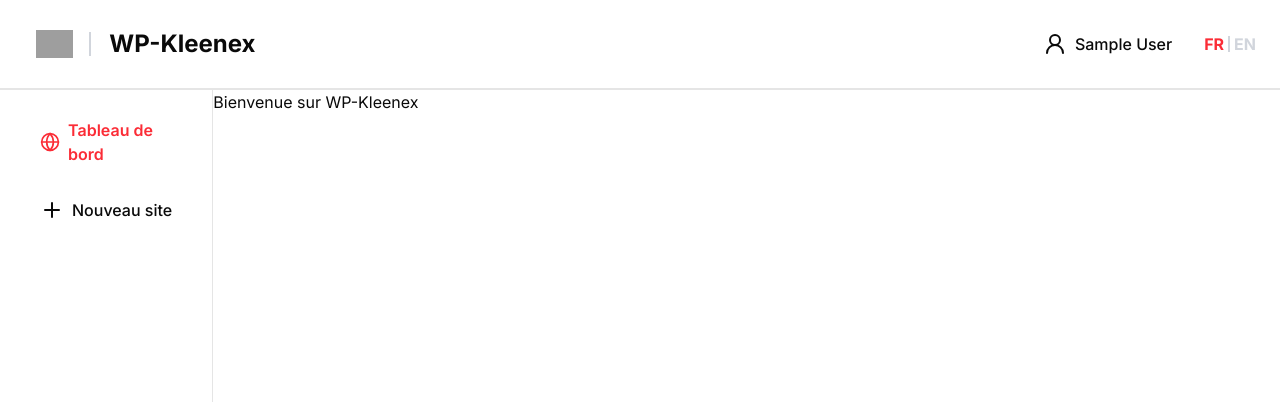
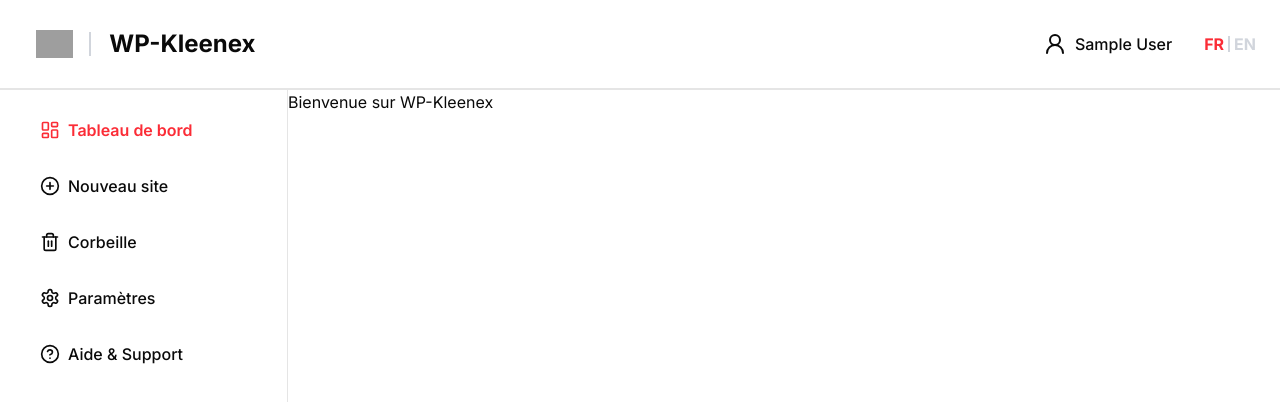
Before and after one commit to epfl-si/wp-kleenex, a Next.js app: page / in a window 1280 px wide. Shown: the top 402 px of the page. Built offline with nearby package versions, Linux system fonts and the light colour scheme; no server answers; sample sign-in values are in the browser's storage; grey boxes are pictures that could not be loaded.

Commit message:
[refactor] restructure Sidebar component for improved navigation and styling

```diff
--- a/src/components/sidebar.tsx
+++ b/src/components/sidebar.tsx
@@ -1,32 +1,74 @@
 'use client';
 import { useTranslations } from 'next-intl';
-import { GalleryVerticalEnd, Globe, Plus, Trash2 } from 'lucide-react';
+import { LayoutDashboard, PlusCircle, Trash2, GalleryVerticalEnd, HelpCircle, Settings, LogOut } from 'lucide-react';
 import Link from 'next/link';
 import { usePathname } from 'next/navigation';
 import { cn } from '@/lib/utils';
 import { Session } from 'next-auth';
 
-export const Sidebar: React.FC<{ session: Session }> = ({ session }) => {
+interface SidebarProps {
+	session: Session;
+}
+
+export const Sidebar: React.FC<SidebarProps> = ({ session }) => {
 	const pathname = usePathname();
 	const t = useTranslations('Sidebar');
 
+	const navItems = [
+		{
+			href: '/',
+			label: t('home'),
+			icon: LayoutDashboard,
+			showFor: 'all',
+		},
+		{
+			href: '/new',
+			label: t('new'),
+			icon: PlusCircle,
+			showFor: 'all',
+		},
+		{
+			href: '/all',
+			label: t('all'),
+			icon: GalleryVerticalEnd,
+			showFor: 'admin',
+		},
+		{
+			href: '/trash',
+			label: t('trash'),
+			icon: Trash2,
+			showFor: 'all',
+		},
+		{
+			href: '/settings',
+			label: t('settings'),
+			icon: Settings,
+			showFor: 'all',
+		},
+		{
+			href: '/help',
+			label: t('help'),
+			icon: HelpCircle,
+			showFor: 'all',
+		},
+	];
+
+	const filteredNavItems = navItems.filter((item) => {
+		if (item.showFor === 'all') return true;
+		if (item.showFor === 'admin' && session.user.role === 'admin') return true;
+		if (item.showFor === 'user' && session.user.role !== 'admin') return true;
+		return false;
+	});
+
 	return (
-		<aside className="w-1/6 space-y-2 border-r p-4">
+		<aside className="max-w-72 flex-1 space-y-2 border-r p-4">
 			<nav className="space-y-2 w-full">
-				<Link href="/" className={cn('px-6 py-3 rounded-lg flex text-primary-secondary font-medium w-full items-center justify-start gap-2', pathname === '/' ? 'text-primary font-semibold' : 'hover:bg-muted/80')}>
-					<Globe className="w-6 h-6 inline-block" />
-					{t('home')}
-				</Link>
-				<Link href="/new" className={cn('px-6 py-3 rounded-lg flex text-primary-secondary font-medium w-full items-center justify-start gap-2', pathname === '/new' ? 'text-primary font-semibold' : 'hover:bg-muted/80')}>
-					<Plus className="w-6 h-6 inline-block" />
-					{t('new')}
-				</Link>
-				{session.user.role === 'admin' && (
-					<Link href="/all" className={cn('px-6 py-3 rounded-lg flex text-primary-secondary font-medium w-full items-center justify-start gap-2', pathname === '/all' ? 'text-primary font-semibold' : 'hover:bg-muted/80')}>
-						<GalleryVerticalEnd className="w-6 h-6 inline-block" />
-						{t('all')}
+				{filteredNavItems.map((item) => (
+					<Link key={item.href} href={item.href} className={cn('px-6 py-3 rounded-lg flex text-primary-secondary font-medium w-full items-center justify-start gap-2', pathname === item.href ? 'text-primary font-semibold' : 'hover:bg-muted/80')}>
+						<item.icon className="w-5 h-5" />
+						{item.label}
 					</Link>
-				)}
+				))}
 			</nav>
 		</aside>
 	);
```
